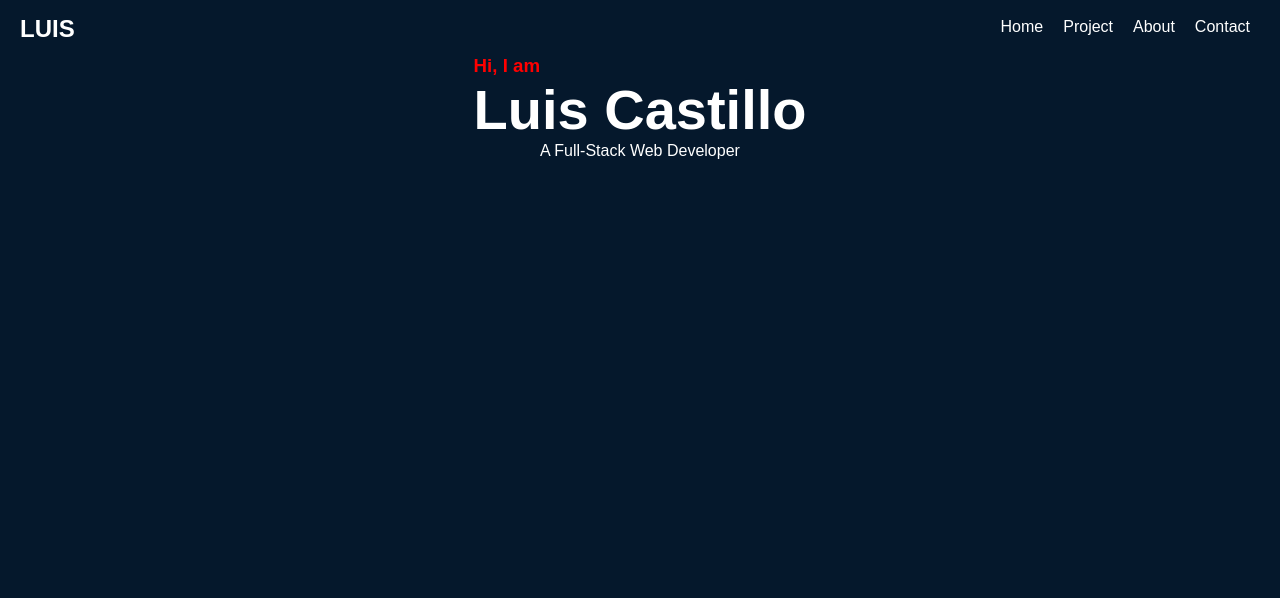
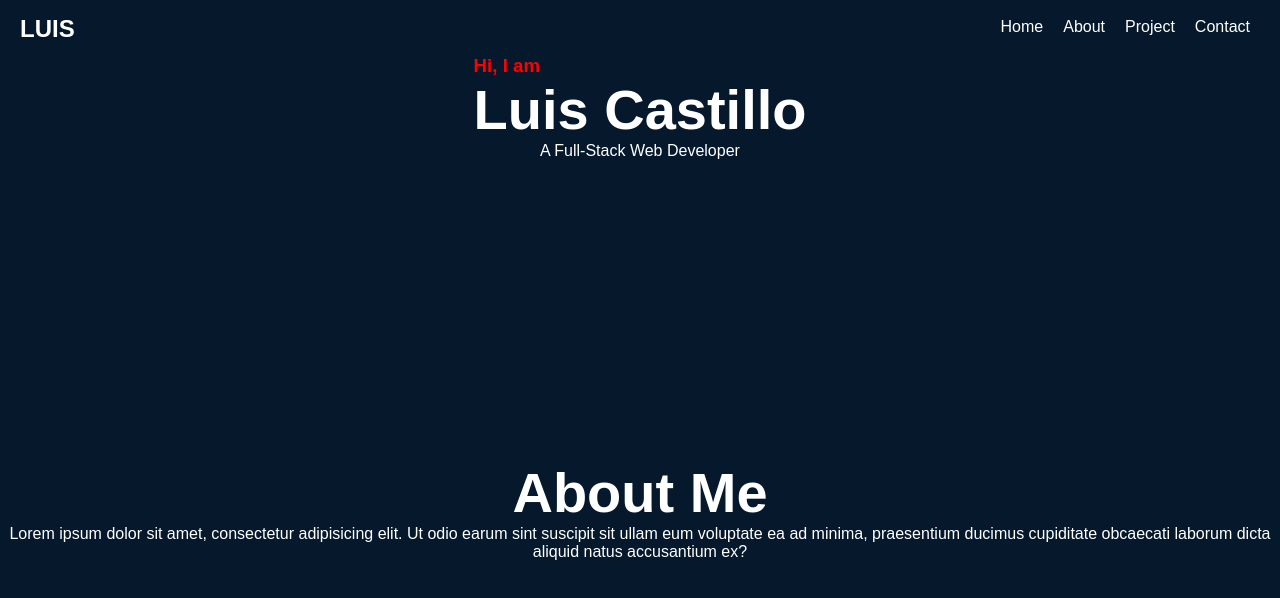
Before and after one commit to LuisCastilloKC/luis-castillo-portfolio, a React (Create React App) app: page / in a window 1280 px wide. Shown: the top 598 px of the page. Built offline with nearby package versions, Linux system fonts and the light colour scheme.

Commit message:
add About Me, Style, add link to Luis Logo

```diff
--- a/src/App.js
+++ b/src/App.js
@@ -13,12 +13,12 @@ const App = () => {
         <Navbar />
             <Routes>
                 <Route path="/" element={<Home />} />
+                <Route path="/#about" element={<About />} />
                 <Route path="/#projects" element={<Projects />} />
-                <Route path="/about" element={<About />} />
-                <Route path="/contact" element={<Contact />} />
+                <Route path="/#contact" element={<Contact />} />
             </Routes>
-            {/* <About />
-            <Projects /> */}
+            <About />
+            {/* <Projects /> */}
         </div>
     );
 };
--- a/src/components/Navbar/Navbar.jsx
+++ b/src/components/Navbar/Navbar.jsx
@@ -1,6 +1,6 @@
 import React from 'react';
 import MenuHanburger from './MenuHanburger';
-import { NavStyled } from '../../styles/Nav';
+import { LinkStyled, NavStyled } from '../../styles/Nav';
 
 
 
@@ -8,11 +8,7 @@ const Navbar = () => {
     return (
         <NavStyled>
             <div className="logo">
-                <h1>LUIS</h1>
-                {/* <NavLink to="/">Home</NavLink>
-                <NavLink to="/projects">Projects</NavLink>
-                <NavLink   NavLink to="/about">About</NavLink>
-                <NavLink to="/contact">Contact</NavLink> */}
+                <h1><LinkStyled to='/'>LUIS</LinkStyled></h1>
             </div>
             <MenuHanburger />
         </NavStyled>
--- a/src/components/Navbar/RightNav.jsx
+++ b/src/components/Navbar/RightNav.jsx
@@ -34,9 +34,9 @@ const RightNav = ({ open }) => {
     return(
         <Ul open={open}>
             <li><LinkStyled to='/'>Home</LinkStyled></li>
-            <li><LinkStyled to='/projects'>Project</LinkStyled></li>
-            <li><LinkStyled to='/about'>About</LinkStyled></li>
-            <li><LinkStyled to='/contact'>Contact</LinkStyled></li>
+            <li><LinkStyled to='/#about'>About</LinkStyled></li>
+            <li><LinkStyled to='/#projects'>Project</LinkStyled></li>
+            <li><LinkStyled to='/#contact'>Contact</LinkStyled></li>
         </Ul>
     )
 }
--- a/src/pages/about.jsx
+++ b/src/pages/about.jsx
@@ -1,8 +1,16 @@
 import React from 'react';
+import { AboutContainerStyled } from '../styles/Container';
 
 const About = () => {
     return (
-        <h1> This is the about page</h1>
+        <AboutContainerStyled>
+            <div>
+                <h1>About Me</h1>
+                <p>Lorem ipsum dolor sit amet, consectetur adipisicing elit.
+                    Ut odio earum sint suscipit sit ullam eum voluptate ea
+                    ad minima, praesentium ducimus cupiditate obcaecati laborum dicta aliquid natus accusantium ex?</p>
+            </div>
+        </AboutContainerStyled>
     );
 }
 export default About;
--- a/src/styles/Container.js
+++ b/src/styles/Container.js
@@ -19,3 +19,22 @@ export const HomeContainerStyled = styled.div`
     }
 
 `;
+
+export const AboutContainerStyled = styled.div`
+    display: flex;
+    justify-content: center;
+    text-align: center;
+
+    h1 {
+
+        color: #ffffff;
+        font-size: 3.5em;
+        margin-top: 300px;
+
+    }
+
+    p {
+        color: #ffffff;
+
+    }
+`;
```
